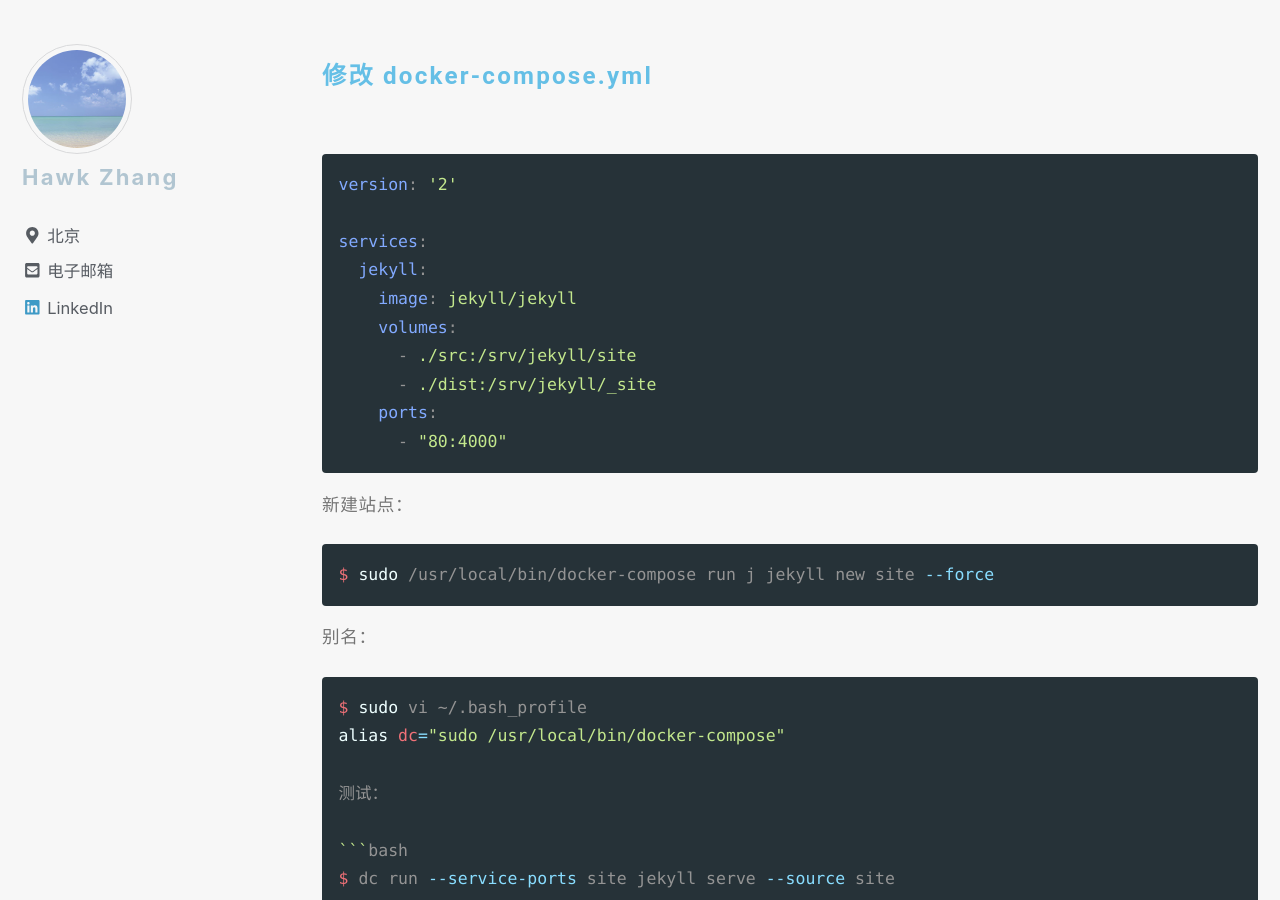
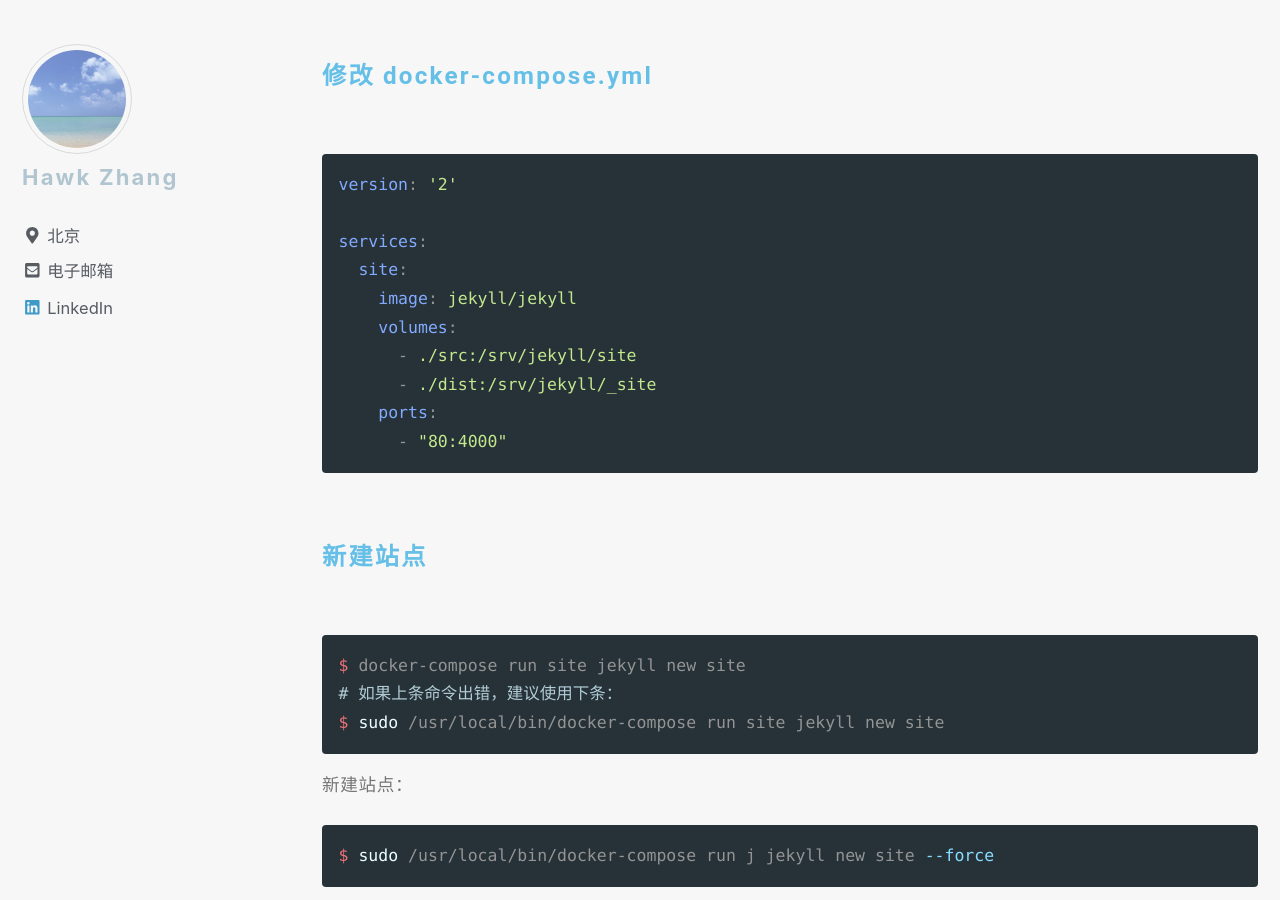
Before and after one commit to narru888/linotes_note, a Jekyll site: the page built from _posts/docker/2018-02-02-docker.jekyll.md, in a window 1280 px wide and 900 px high, scrolled down 2237 px. Built offline with Jekyll 4.4.1, drawn with Linux system fonts in a browser that asks for light colours; nearby versions of some CDN libraries; a script that is not in the unit is left out.

Commit message:
update on 2018-10-29 09:34:01 CST

````diff
--- a/_posts/docker/2018-02-02-docker.jekyll.md
+++ b/_posts/docker/2018-02-02-docker.jekyll.md
@@ -79,7 +79,7 @@
 version: '2'
 
 services:
-  jekyll:
+  site:
     image: jekyll/jekyll
     volumes:
       - ./src:/srv/jekyll/site
@@ -89,6 +89,14 @@
 ```
 
 
+
+#### 新建站点
+
+```bash
+$ docker-compose run site jekyll new site
+# 如果上条命令出错，建议使用下条：
+$ sudo /usr/local/bin/docker-compose run site jekyll new site
+```
 
 
 
````
